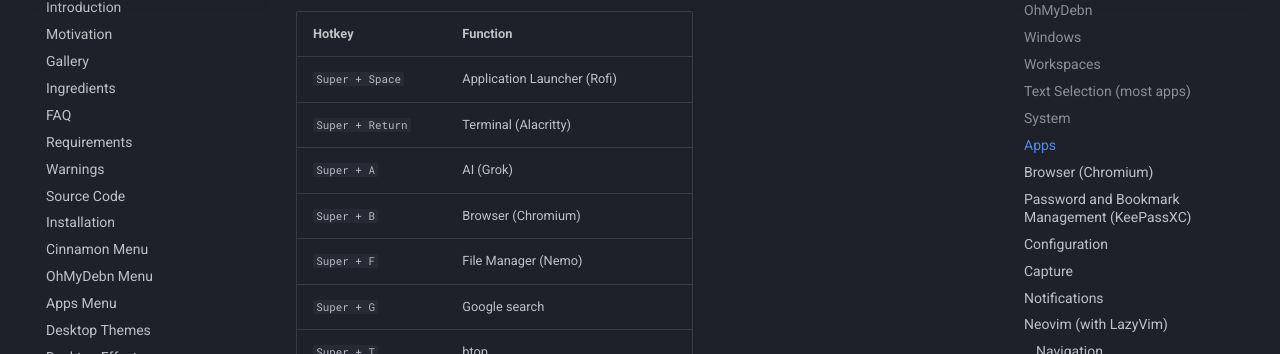
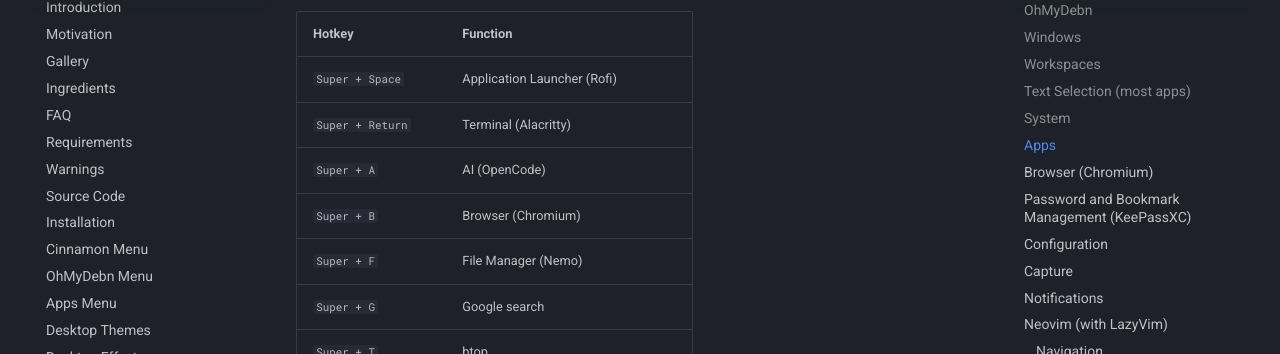
Before and after one commit to dougburks/ohmydebn-docs, an MkDocs documentation site: the page built from docs/hotkeys.md, in a window 1280 px wide and 900 px high, scrolled down 3499 px. Shown: the part 98-452 px from the top of the window. Built offline with MkDocs 1.6.1 and Material for MkDocs 9.7.7, drawn with Linux system fonts in a browser that asks for light colours; comment, search, counter and statistics services are not loaded.

Commit message:
update hotkeys

```diff
--- a/docs/hotkeys.md
+++ b/docs/hotkeys.md
@@ -87,7 +87,7 @@
 |--------|----------|
 | `Super + Space` | Application Launcher (Rofi) |
 | `Super + Return` | Terminal (Alacritty) |
-| `Super + A` | AI (Grok) |
+| `Super + A` | AI (OpenCode) |
 | `Super + B` | Browser (Chromium) |
 | `Super + F` | File Manager (Nemo) |
 | `Super + G` | Google search |
```
